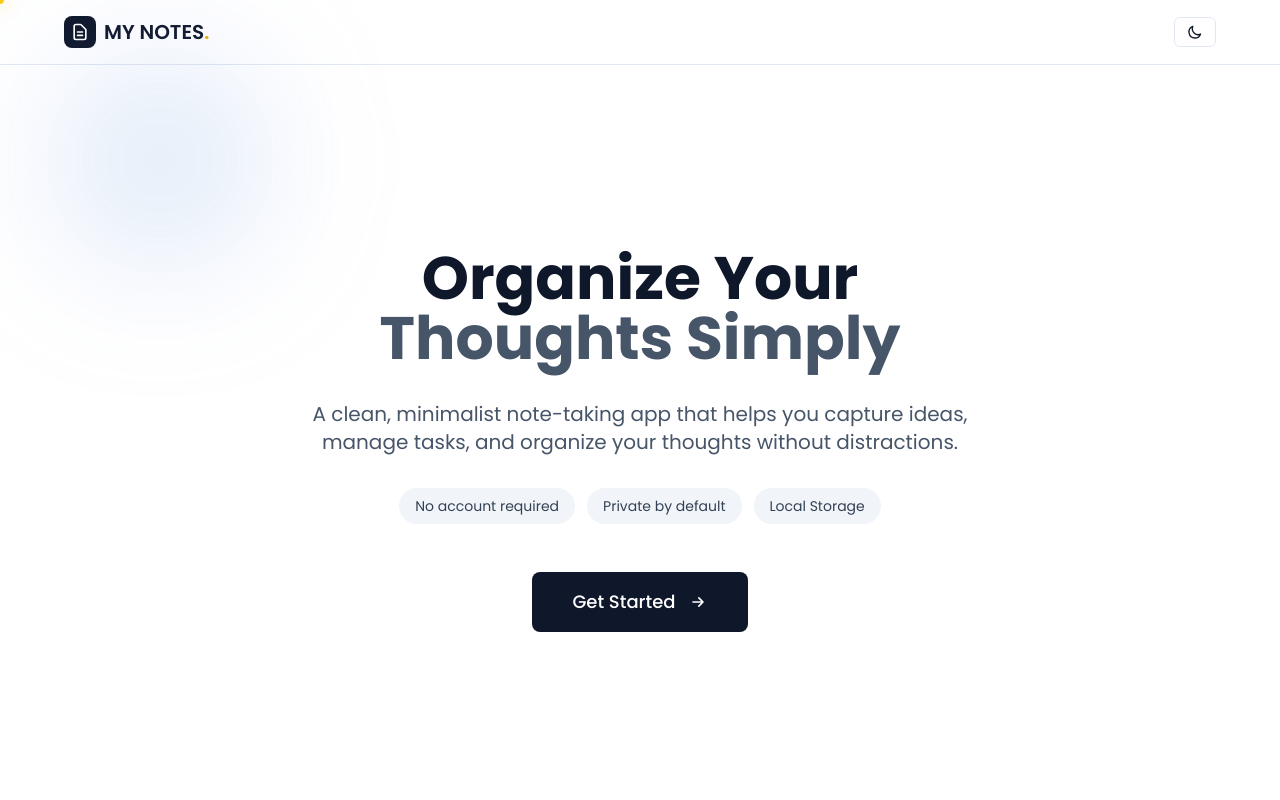
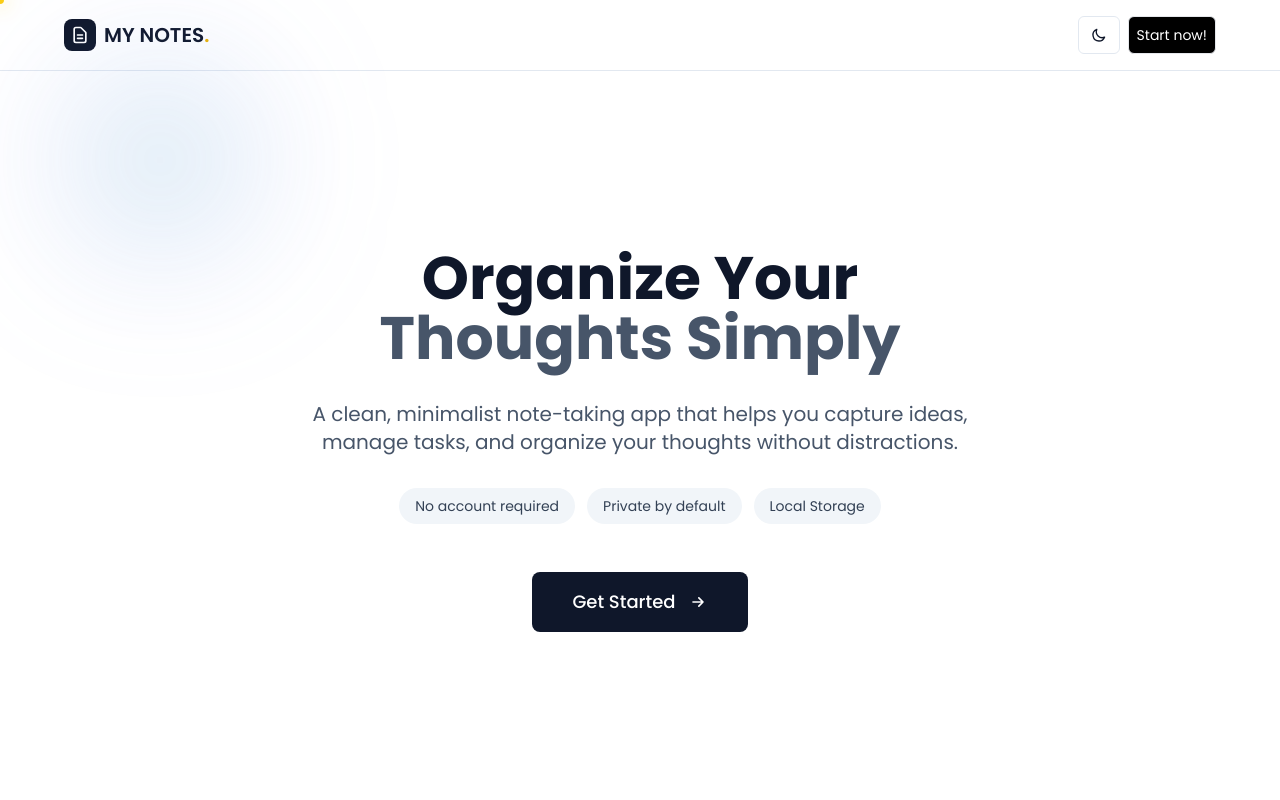
Before and after one commit to iamvikram06/mynote, a React (Create React App) app: page / in a window 1280 px wide. Shown: the top 800 px of the page. Built offline with nearby package versions, Linux system fonts and the light colour scheme.

Commit message:
hover effect

```diff
--- a/src/components/HelpModal.jsx
+++ b/src/components/HelpModal.jsx
@@ -9,17 +9,14 @@ function HelpModal({ open, onClose }) {
     let timeout;
     if (open) {
       setMounted(true);
-      // wait a frame so transitions can run
-      requestAnimationFrame(() => setShow(true));
+      timeout = setTimeout(() => setShow(true), 20);
     } else {
       setShow(false);
-      // leave mounted for the duration of the exit animation
       timeout = setTimeout(() => setMounted(false), 300);
     }
     return () => clearTimeout(timeout);
   }, [open]);
 
-  // don't render at all when not mounted
   if (!mounted) return null;
 
   return (
@@ -130,21 +127,6 @@ function HelpModal({ open, onClose }) {
                   <li>Use the close button in the editor to deselect.</li>
                 </ul>
               </div>
-
-              <div>
-                <h3 className="font-medium mb-1">Shortcuts</h3>
-                <ul className="list-disc pl-5 space-y-1 text-sm">
-                  <li>
-                    <strong>/</strong> focus search (click into the search bar
-                    on mobile).
-                  </li>
-                  <li>
-                    <strong>N</strong> create a new note (use header button on
-                    mobile).
-                  </li>
-                </ul>
-              </div>
-
               <div>
                 <h3 className="font-medium mb-1">Storage</h3>
                 <p className="text-sm">
--- a/src/components/LandingPage.jsx
+++ b/src/components/LandingPage.jsx
@@ -26,7 +26,7 @@ const LandingPage = ({ onGetStarted }) => {
             type: "spring",
             stiffness: 120,
             damping: 20,
-            mass: 0.4,
+            mass: 0.1,
           }}
         >
           <div
@@ -59,14 +59,33 @@ const LandingPage = ({ onGetStarted }) => {
                 />
               </svg>
             </div>
-            <span className="text-xl uppercase font-semibold">
+            <span className="text-xl uppercase font-semibold hover:active:text-yellow-400">
               My Notes
               <span className="text-xl uppercase text-yellow-500 font-semibold">
                 .
               </span>
             </span>
           </div>
-          <ThemeToggle />
+          <div className="flex  gap-2">
+            <ThemeToggle />
+
+            <div
+              onClick={onGetStarted}
+              className="
+          p-2
+          rounded-md
+          text-sm
+          text-white
+          dark:text-black
+          cursor-pointer
+          dark:bg-white
+          bg-black
+          border
+          "
+            >
+              Start now!
+            </div>
+          </div>
         </div>
       </header>
 
--- a/src/components/Sidebar.jsx
+++ b/src/components/Sidebar.jsx
@@ -67,7 +67,7 @@ function Sidebar({ activeView, onViewChange, onClose }) {
       {/* Logo/Header */}
       <div className="p-4 border-b border-slate-200 dark:border-slate-800">
         <div className="flex items-center justify-between">
-          <h1 className="text-xl uppercase font-semibold tracking-tight text-slate-900 dark:text-slate-100">
+          <h1 className="text-xl uppercase font-semibold hover:first-letter:text-yellow-400 cursor-pointer tracking-tight text-slate-900 dark:text-slate-100">
             My Notes<span className="text-yellow-500">.</span>
           </h1>
           {/* Mobile close button */}
```
